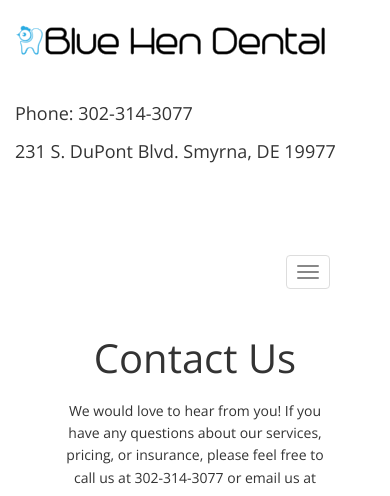
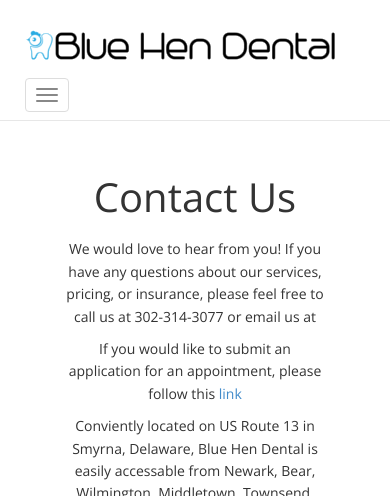
Before and after one commit to willsorg/bhd, a plain HTML site: page contacts.html in a window 390 px wide. Shown: the top 496 px of the page. Drawn offline with nearby package versions, Linux system fonts and the light colour scheme.

Commit message:
Bootstrap Fully Compatible

```diff
--- a/contacts.html
+++ b/contacts.html
@@ -21,8 +21,9 @@
   </head>
   <body >
 		<header>
+
 				<div class="container">
-					<div class = "paddedBar">
+					<div class = "hidden-xs">
 						<div class="row">
 
 									<div class ="col-sm-4">
@@ -41,22 +42,21 @@
 											231 S. DuPont Blvd. Smyrna, DE 19977
 										</div>
 									</div>
-									<button type="button" class="navbar-toggle" data-toggle="collapse" data-target="navMenus">
-											<span class="sr-only">Toggle navigation</span>
-											<span class="icon-bar"></span>
-											<span class="icon-bar"></span>
-											<span class="icon-bar"></span>
-									</button>
+
 						</div>
 					</div>
 				</div>
 		</header>
-
-
+	<div class="container">
+	<div class="row">
 		<nav class="navbar navbar-default" role="navigation">
 				<div class="container-fluid">
 
+
 					<div class="navbar-header">
+						<div class = "hidden-sm hidden-md hidden-lg hidden-xl">
+						<a href="index.html"><img src="img/BHD_banner_small.png" class="img-responsive"  alt="Blue Hen Dental"></a>
+					</div>
 						<button type="button" class="navbar-toggle" data-toggle="collapse" data-target="#bs-example-navbar-collapse-1">
 						<span class="sr-only">Toggle navigation</span>
 						<span class="icon-bar"></span>
@@ -70,21 +70,21 @@
 							<ul class="nav nav-pills head-menu">
 								<input type="hidden" id="selected_menu_item" value="=$selectedMenuId; ?>" />
 
-					  <li role="presentation" class = "newNav" ><a href="index.html">Home</a></li>
+								<li role="presentation" class = "newNavActive" ><a href="index.html">Home</a></li>
 								<li role="presentation" class = "newNav" ><a href="services.html">Dental Services</a></li>
 								<li role="presentation" class = "newNav"><a href="expect.html">What to Expect</a></li>
 								<li role="presentation"  class="newNav"><a href="oralhealth.html">Oral Health</a></li>
 								<li role="presentation" class = "newNav"><a href="staff.html">Our Staff</a></li>
 								<li role="presentation" class = "newNav"><a href="about.html">About</a></li>
-					  <li role="presentation" class = "newNavActive"><a href="contacts.html">Contact</a></li>
+
 							</ul>
 						</div>
 					</div>
+
+				</div>
+		</nav>
 	</div>
 </div>
-
-
-
 
 
 	<div class="container">
--- a/css/style.css
+++ b/css/style.css
@@ -13,8 +13,11 @@
 	line-height:1.6em;
 	color:#fff;
 	background-color:#fff;
+
 }
-
+.navbar-toggle{
+	float: left;
+}
 .halfImage{
 	padding-bottom: 10%;
 	padding-left: 10%;
```
Also changed, not shown: about.html (+7 -9 lines), expect.html (+7 -9 lines), index.html (+11 -1 lines), oralhealth.html (+7 -7 lines), services.html (+7 -7 lines), staff.html (+8 -7 lines), 1 other file. Lines whose indentation alone changed are shown as unchanged.
